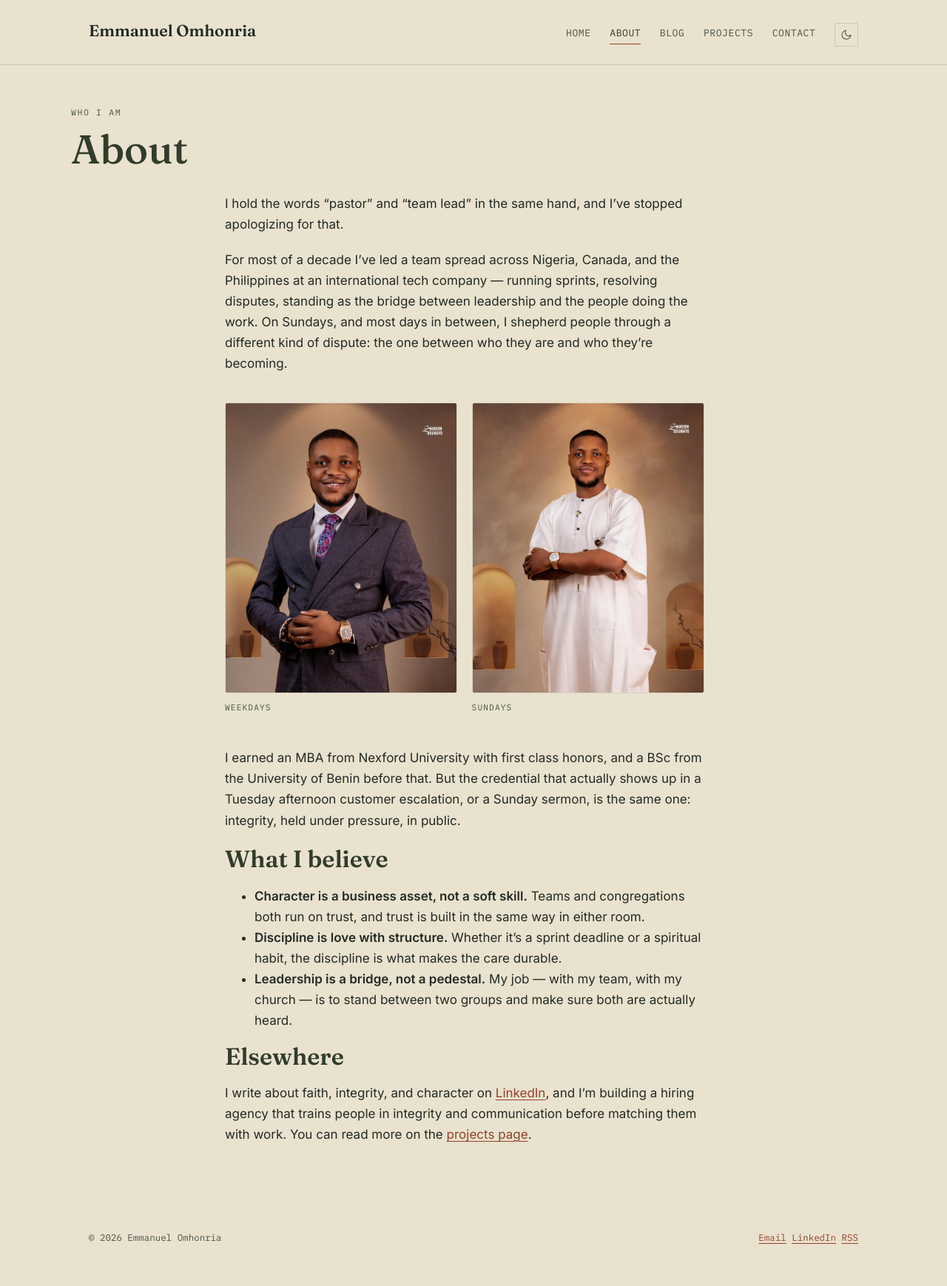
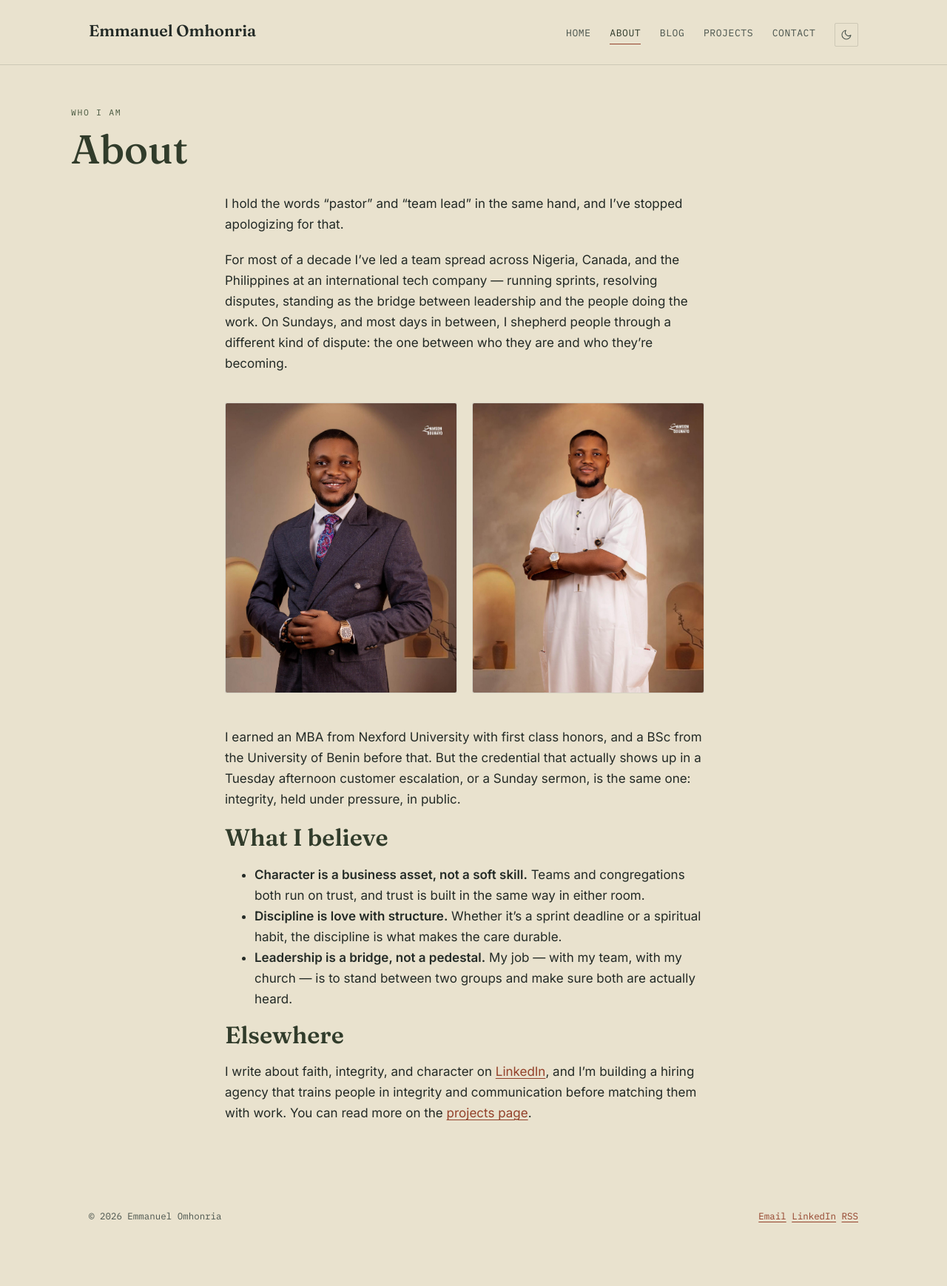
Before and after one commit to emmanuelomhonria/Emmanuelomhonria.github.io, a Jekyll site: the page built from about.md, in a window 1280 px wide. Shown: the whole page at 74% size. Built offline with Jekyll 4.4.1, drawn with Linux system fonts in a browser that asks for light colours; after the commit the page ends 1710 px from its top, so only the background shows below that.

Commit message:
remove image caption

```diff
--- a/about.md
+++ b/about.md
@@ -20,13 +20,11 @@ are and who they're becoming.
     <img src="{{ '/assets/psalmistenglish.jpeg' | relative_url }}"
          alt="Emmanuel Omhonria in a charcoal double-breasted suit and patterned tie, hands clasped, against a warm studio backdrop."
          width="1614" height="2560" loading="lazy" decoding="async">
-    <figcaption>Weekdays</figcaption>
   </figure>
   <figure>
     <img src="{{ '/assets/psalmistnative.jpeg' | relative_url }}"
          alt="Emmanuel Omhonria in white Nigerian traditional dress, arms folded, against the same warm studio backdrop."
          width="1533" height="2560" loading="lazy" decoding="async">
-    <figcaption>Sundays</figcaption>
   </figure>
 </div>
 
--- a/assets/css/style.css
+++ b/assets/css/style.css
@@ -352,15 +352,6 @@ p { margin: 0 0 1.2em; }
   border-radius: 3px;
   background: var(--paper-3);
 }
-.portrait-pair figcaption {
-  margin-top: 0.65rem;
-  font-family: var(--font-mono);
-  font-size: 0.7rem;
-  letter-spacing: 0.1em;
-  text-transform: uppercase;
-  color: var(--moss);
-}
-
 /* ---------- Blog index ---------- */
 .post-list { margin-top: 1.6rem; }
 .post-item {
```
